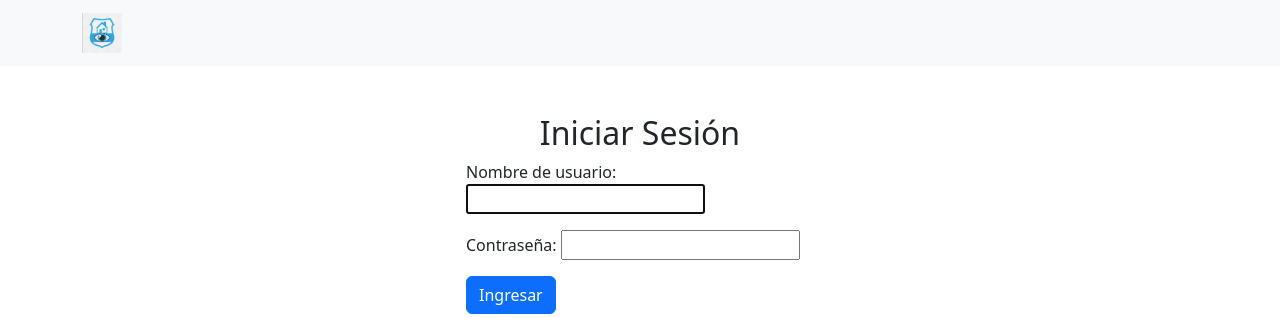
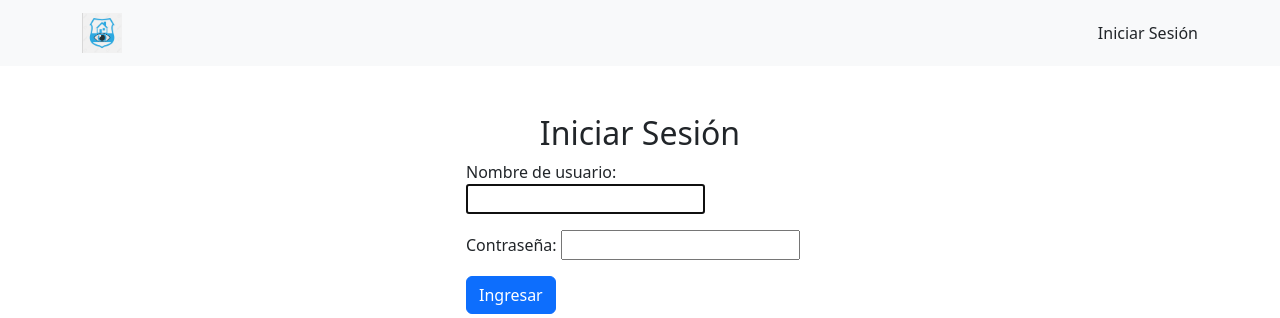
Before and after one commit to NiicolasTorres/camaras_seguridad, a Django app: page /login/ in a window 1280 px wide. Shown: the top 318 px of the page. Run offline with Django 5.2, Linux system fonts and the light colour scheme.

Commit message:
Cambio de login

```diff
--- a/templates/base.html
+++ b/templates/base.html
@@ -53,6 +53,8 @@
                             Cerrar Sesión
                         </button>
                     </form>
+                    {% else %}
+                    <a class="nav-link" href="{% url 'login' %}">Iniciar Sesión</a>
                     {% endif %}
                 </div>
             </div>
@@ -85,6 +87,8 @@
         }
     </script>
 
+
     {% endblock %}
+
 </body>
 </html>
```
Lines whose indentation alone changed are shown as unchanged.
